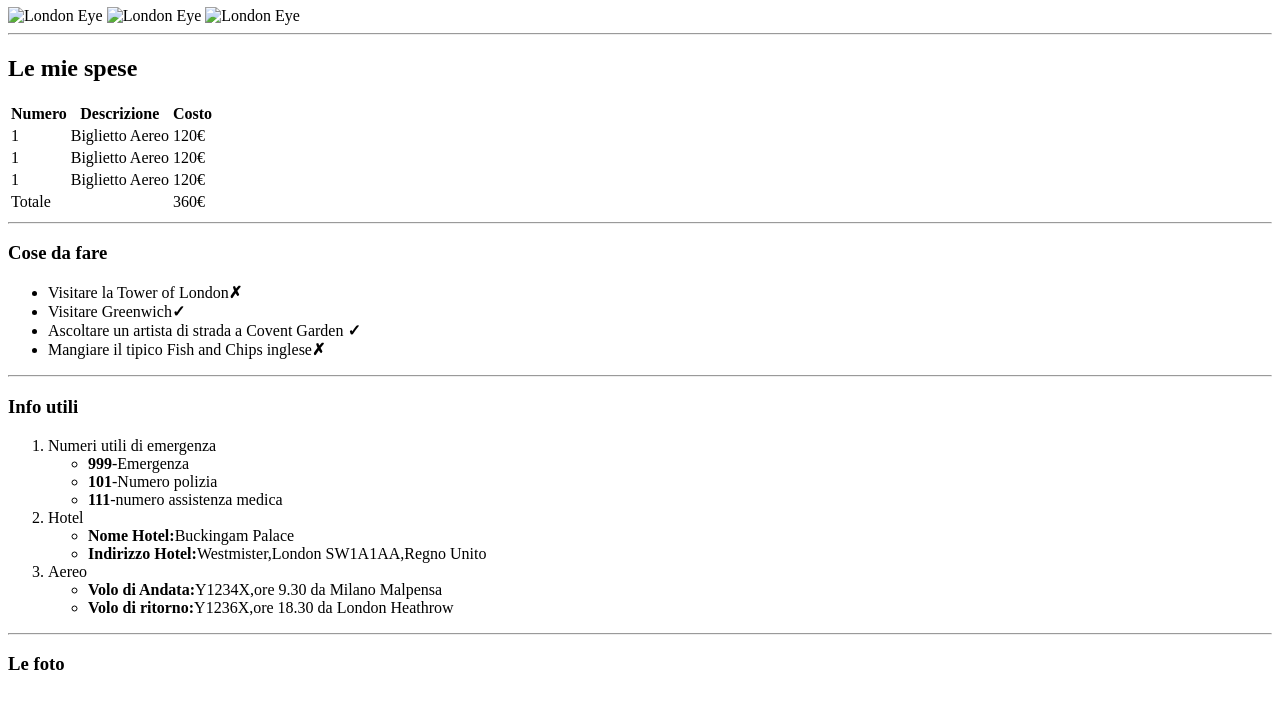
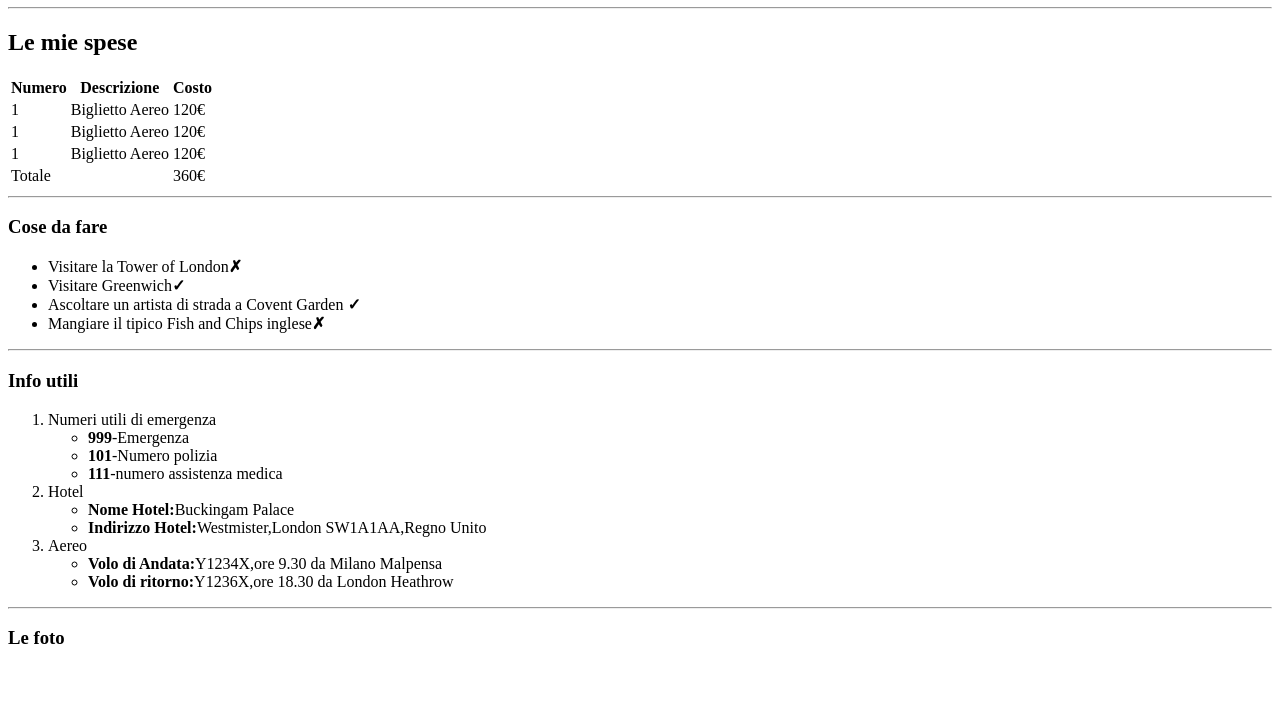
Before and after one commit to Giulia-92/html-london-trip, a plain HTML site: page londontrip.html in a window 1280 px wide. Shown: the part 73-800 px from the top of the page. Drawn offline with Linux system fonts and the light colour scheme.

Commit message:
html-london-trip

```diff
--- a/londontrip.html
+++ b/londontrip.html
@@ -8,9 +8,7 @@
 </head>
 <body>
     <h1>Il mio Viaggio a Londra</h1>
-<img src="" alt="London Eye">
-<img src="" alt="London Eye">
-<img src="" alt="London Eye">
+<a href=""></a>
     <hr>
 <h2>Le mie spese</h2>
     <table>
@@ -72,6 +70,5 @@
         <hr>
     <h3>Le foto</h3>
     <a href="https://www.abta.com/sites/default/files/styles/large/public/media/uploads/london-400x400-compressor_0.jpg"></a>
-    <a href="https://pokerstarscareers.com/wp-content/uploads/2020/01/London-Wider-Area-e1597319992670-400x400.jpg"></a>
 </body>
 </html>
```
